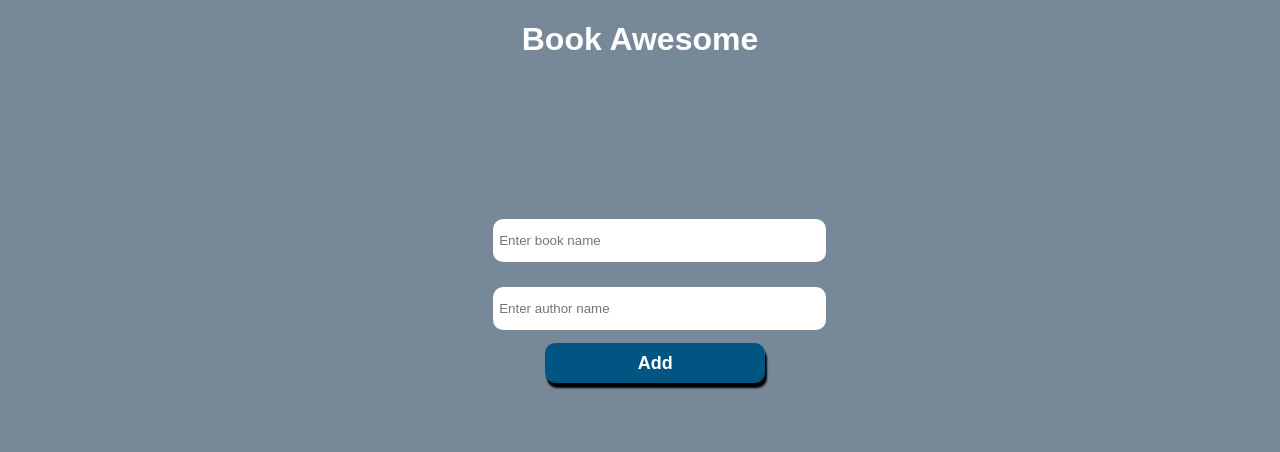
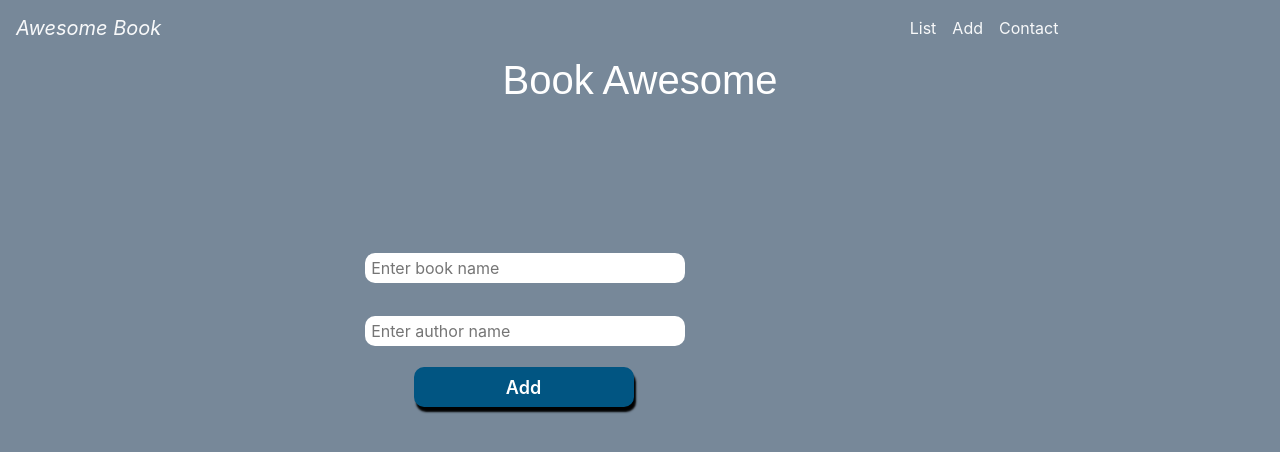
Before and after one commit to MoRaad97/Awesome-Books, a website: page book.html in a window 1280 px wide. Drawn offline with nearby package versions, Linux system fonts and the light colour scheme.

Commit message:
Add navigation bar

```diff
--- a/book.html
+++ b/book.html
@@ -4,14 +4,40 @@
     <meta charset="utf-8">
     <meta name="viewport" content="width=device-width, initial-scale=1">
     <title>Book Awesome</title>
-    <link rel="stylesheet" type="text/css" href="style.css">
+    <!-- Add bootstarp -->
+    <script src="js/jquery-3.2.1.min.js"></script>
+  <script src="js/bootstrap.min.js"></script>
+  <link rel="stylesheet" href="css/bootstrap.min.css">
+  <link rel="stylesheet" type="text/css" href="css/bootstrap-grid.min.css">
+  <link rel="stylesheet" type="text/css" href="css/all.min.css">
+  <link rel="stylesheet" type="text/css" href="style.css">
 </head>
 <body>
+  <header>
+      <nav class="navbar navbar-expand-md navbar-light col-md-12 col-lg-12 s">
+      <div class="navbar-brand text-light"><i>Awesome Book</i></div>
+      <button type="submit" class=" navbar-toggler " data-toggle="collapse" data-target="#nav"><span class="navbar-toggler-icon color-light"></span></button>
+      <div class="collapse navbar-collapse" id="nav">
+      <ul class="navbar-nav offset-lg-8 offset-md-2 align-items-center">
+        <li class="nav-item ">
+          <a class="nav-link text-light" href="#" id="list">List</a>
+        </li>
+        <li class="nav-item">
+          <a class="nav-link text-light" href="#" id="add">Add</a>
+        </li>
+        <li class="nav-item">
+          <a class="nav-link text-light" href="#" id="contact">Contact</a>
+        </li>
+      </ul>
+      </div>
+    </nav>
+  </header>
+  <section>
+    <div class="books"></div>
+  </section>
     <main>
 
       <h1>Book Awesome</h1>
-
-      <div class="books"></div>
 
       <form method="post" id="book-form">
           <label>
```
